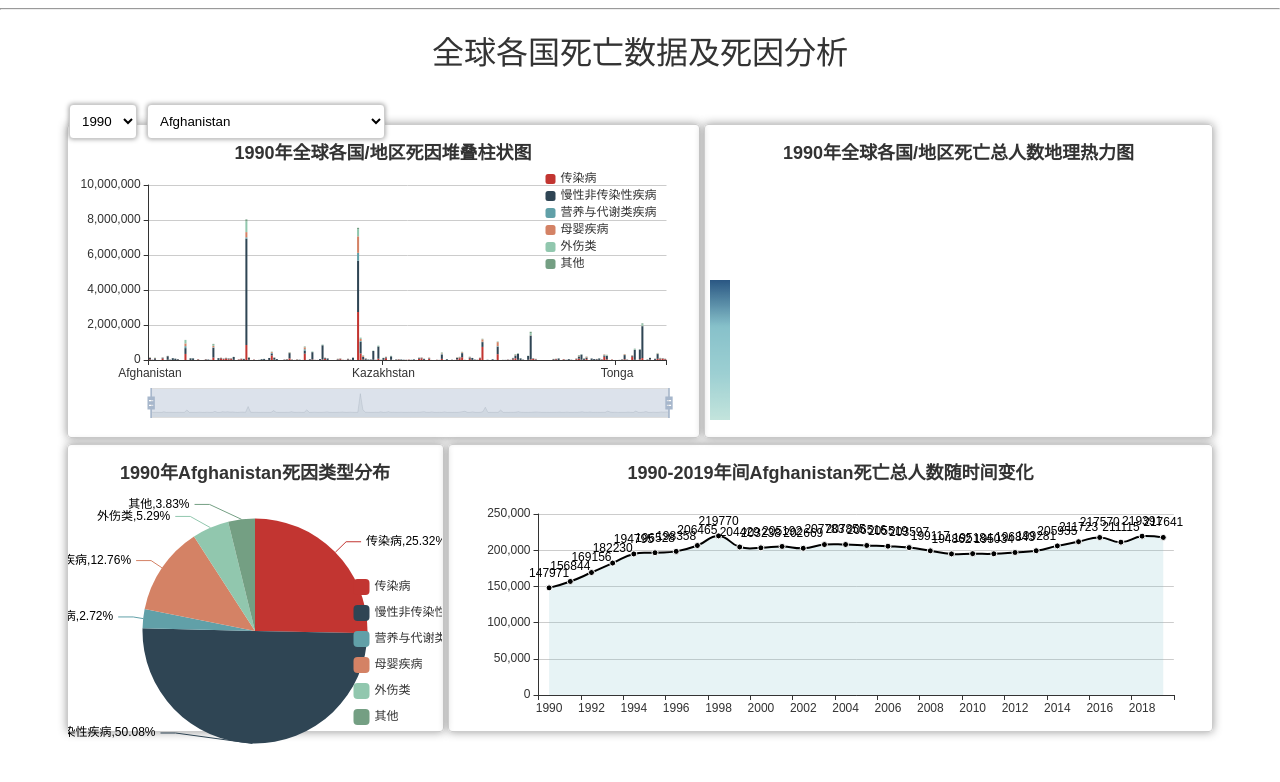
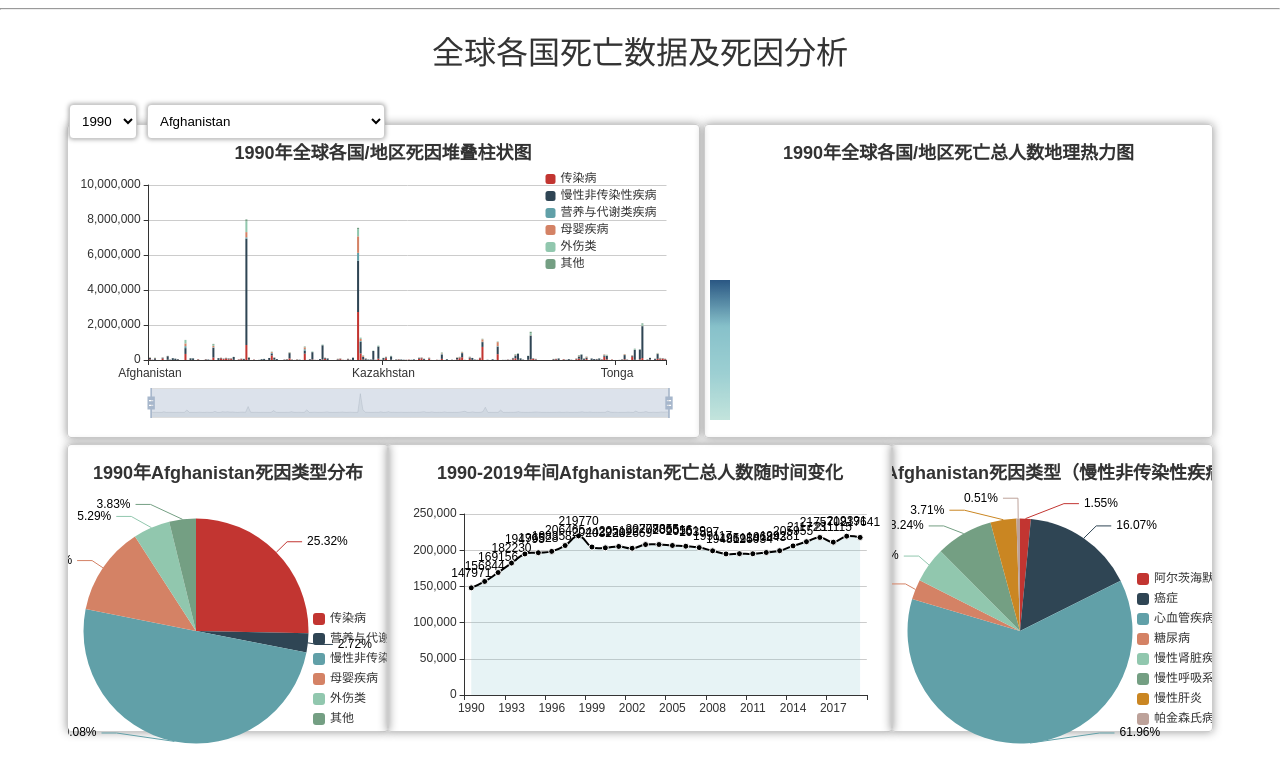
Before and after one commit to anyyuyue/2023-ZJUShortTerm-VisualizationProject2, a React (Create React App) app: page / in a window 1280 px wide. Shown: the top 782 px of the page. Built offline with nearby package versions, Linux system fonts and the light colour scheme; the HTML template or start-up script is replaced by a standard one.

Commit message:
Add a Piecharts

```diff
--- a/src/components/App.js
+++ b/src/components/App.js
@@ -7,6 +7,7 @@ import AssistView from "./AssistView";
 import ControlPanel from "./ControlPanel";
 import OverView from "./Overview";
 import DetailView from "./DetailView";
+import DetailTypeView from "./DetailTypeView";
 import Title from "./Title";
 
 // 这是JSS的写法，相当于声明了一些css的类
@@ -31,13 +32,6 @@ const useStyles = makeStyles(theme => ({
         left: '5.25%',
         width: '49.25%',
     },
-    assistView: {
-        position: 'absolute',
-        top: '55.5%',
-        bottom: '8.5%',
-        left: '5.25%',
-        width: '29.25%',
-    },
     overView: {
         position: 'absolute',
         top: '15.5%',
@@ -45,11 +39,25 @@ const useStyles = makeStyles(theme => ({
         left: '55%',
         right: '5.25%',
     },
+    assistView: {
+        position: 'absolute',
+        top: '55.5%',
+        bottom: '8.5%',
+        left: '5.25%',
+        width: '25%',
+    },
     detailView: {
         position: 'absolute',
         top:'55.5%',
         bottom: '8.5%',
-        left: '35%',
+        left: '30.25%',
+        right: '30.25%',
+    },
+    detailtypeView: {
+        position: 'absolute',
+        top:'55.5%',
+        bottom: '8.5%',
+        width: '25%',
         right: '5.25%',
     },
     title: {
@@ -58,7 +66,7 @@ const useStyles = makeStyles(theme => ({
         bottom: '89%',
         left: '5%',
         right: '5%',
-    }
+    },
 }))
 
 // App组件
@@ -76,6 +84,7 @@ function App() {
         <div className={clsx(classes.view, classes.assistView)}><AssistView/></div>
         <div className={clsx(classes.view, classes.overView)}><OverView/></div>
         <div className={clsx(classes.view, classes.detailView)}><DetailView/></div>
+        <div className={clsx(classes.view, classes.detailtypeView)}><DetailTypeView/></div>
         <div className={clsx(classes.title)}><Title/></div>
         <p id="Year"></p>
     </div>;
--- a/src/components/AssistView.js
+++ b/src/components/AssistView.js
@@ -19,25 +19,25 @@ function AssistView() {
                 orient:"horezontal",
                 bottom: "5%",
                 left: "75%",
-                itemWidth: 16,
-                itemHeight: 16,
+                itemWidth: 12,
+                itemHeight: 12,
                 // icon: "circle",
-                itemGap: 10
+                itemGap: 8
             },
             label: {
                 show: true,
                 position: "inside",
-                formatter: `{b},{d}%`,
+                formatter: `{d}%`,
                 color: "black",
                 fontSize: 12
             },
             series: [{
                 type: 'pie',
-                center: ['50%','62%'],
+                center: ['40%','62%'],
                 data: [
                     {value: state.data[state.SelectYear-1990+1+(state.SelectCountry-1)*30].Infectious_Diseases ,name: '传染病'},
+                    {value: state.data[state.SelectYear-1990+1+(state.SelectCountry-1)*30].Nutritional_And_Metabolic_Diseases ,name: '营养与代谢类疾病'},
                     {value: state.data[state.SelectYear-1990+1+(state.SelectCountry-1)*30].Chronic_Non_communicable_Diseases ,name: '慢性非传染性疾病'},
-                    {value: state.data[state.SelectYear-1990+1+(state.SelectCountry-1)*30].Nutritional_And_Metabolic_Diseases ,name: '营养与代谢类疾病'},
                     {value: state.data[state.SelectYear-1990+1+(state.SelectCountry-1)*30].Maternal_And_Child_Diseases ,name: '母婴疾病'},
                     {value: state.data[state.SelectYear-1990+1+(state.SelectCountry-1)*30].Traumatic_Tnjuries ,name: '外伤类'},
                     {value: state.data[state.SelectYear-1990+1+(state.SelectCountry-1)*30].Others ,name: '其他'},
--- /dev/null
+++ b/src/components/DetailTypeView.js
@@ -0,0 +1,55 @@
+
+import React, { useContext } from 'react';
+import { store } from "../store";
+import ReactEcharts from "echarts-for-react";
+import 'echarts/map/js/world';
+
+
+function DetailTypeView() {
+    const {state} = useContext(store);
+    const getOption = () => {
+        return {
+            title: {
+                text: state.SelectYear+'年'+state.data[(state.SelectCountry-1)*30].Country+'死因类型（慢性非传染性疾病）分布',
+                left: 'center',
+                top: '5%'
+            },
+            legend: {
+                orient:"horezontal",
+                bottom: "5%",
+                left: "75%",
+                itemWidth: 12,
+                itemHeight: 12,
+                // icon: "circle",
+                itemGap: 8
+            },
+            label: {
+                show: true,
+                position: "inside",
+                formatter: `{d}%`,
+                color: "black",
+                fontSize: 12
+            },
+            series: [{
+                type: 'pie',
+                center: ['40%','62%'],
+                data: [
+                    {value: state.data[state.SelectYear-1990+1+(state.SelectCountry-1)*30].Alzheimers_Disease_and_Other_Dementias ,name: '阿尔茨海默病和其他老年痴呆'},
+                    {value: state.data[state.SelectYear-1990+1+(state.SelectCountry-1)*30].Neoplasms ,name: '癌症'},
+                    {value: state.data[state.SelectYear-1990+1+(state.SelectCountry-1)*30].Cardiovascular_Diseases ,name: '心血管疾病'},
+                    {value: state.data[state.SelectYear-1990+1+(state.SelectCountry-1)*30].Diabetes_Mellitus ,name: '糖尿病'},
+                    {value: state.data[state.SelectYear-1990+1+(state.SelectCountry-1)*30].Chronic_Kidney_Disease ,name: '慢性肾脏疾病'},
+                    {value: state.data[state.SelectYear-1990+1+(state.SelectCountry-1)*30].Chronic_Respiratory_Diseases ,name: '慢性呼吸系统疾病'},
+                    {value: state.data[state.SelectYear-1990+1+(state.SelectCountry-1)*30].Cirrhosis_and_Other_Chronic_Liver_Diseases ,name: '慢性肝炎'},
+                    {value: state.data[state.SelectYear-1990+1+(state.SelectCountry-1)*30].Parkinsons_Disease ,name: '帕金森氏病'},
+                ],
+            }],
+        };
+    };
+
+    return <div>
+        <ReactEcharts option={getOption()} />
+    </div>;
+}
+
+export default DetailTypeView;
```
